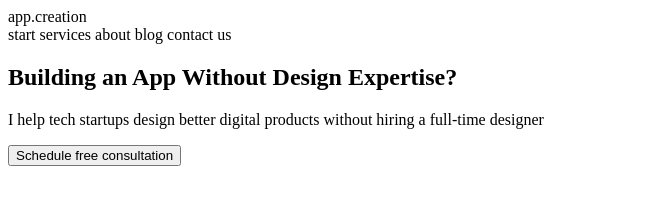
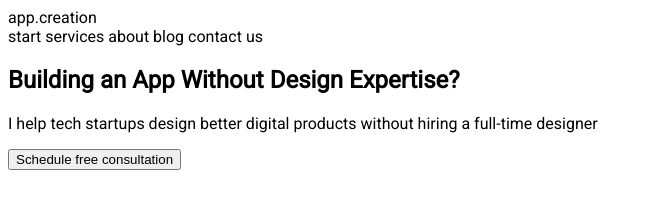
Before and after one commit to tsybuoly1/SecondProject, a plain HTML site: page index.html in a window 1280 px wide. Shown: the whole page, without its empty margins (0-653 px from the left). Drawn offline with Linux system fonts and the light colour scheme.

Commit message:
добавление шрифта и файла со стилями

```diff
--- a/index.html
+++ b/index.html
@@ -2,7 +2,9 @@
 <html>
 <head>
   <meta charset="utf-8">
-  <title>Мой первый сайт</title>
+  <link rel="stylesheet" href="styless.css">
+  <link rel="stylesheet" href="https://fonts.googleapis.com/css2?family=Roboto">
+    <title>Мой первый сайт</title>
 </head>
 <body>
   <header>
--- /dev/null
+++ b/styless.css
@@ -0,0 +1,3 @@
+body {
+ font-family: Roboto;
+}
```
